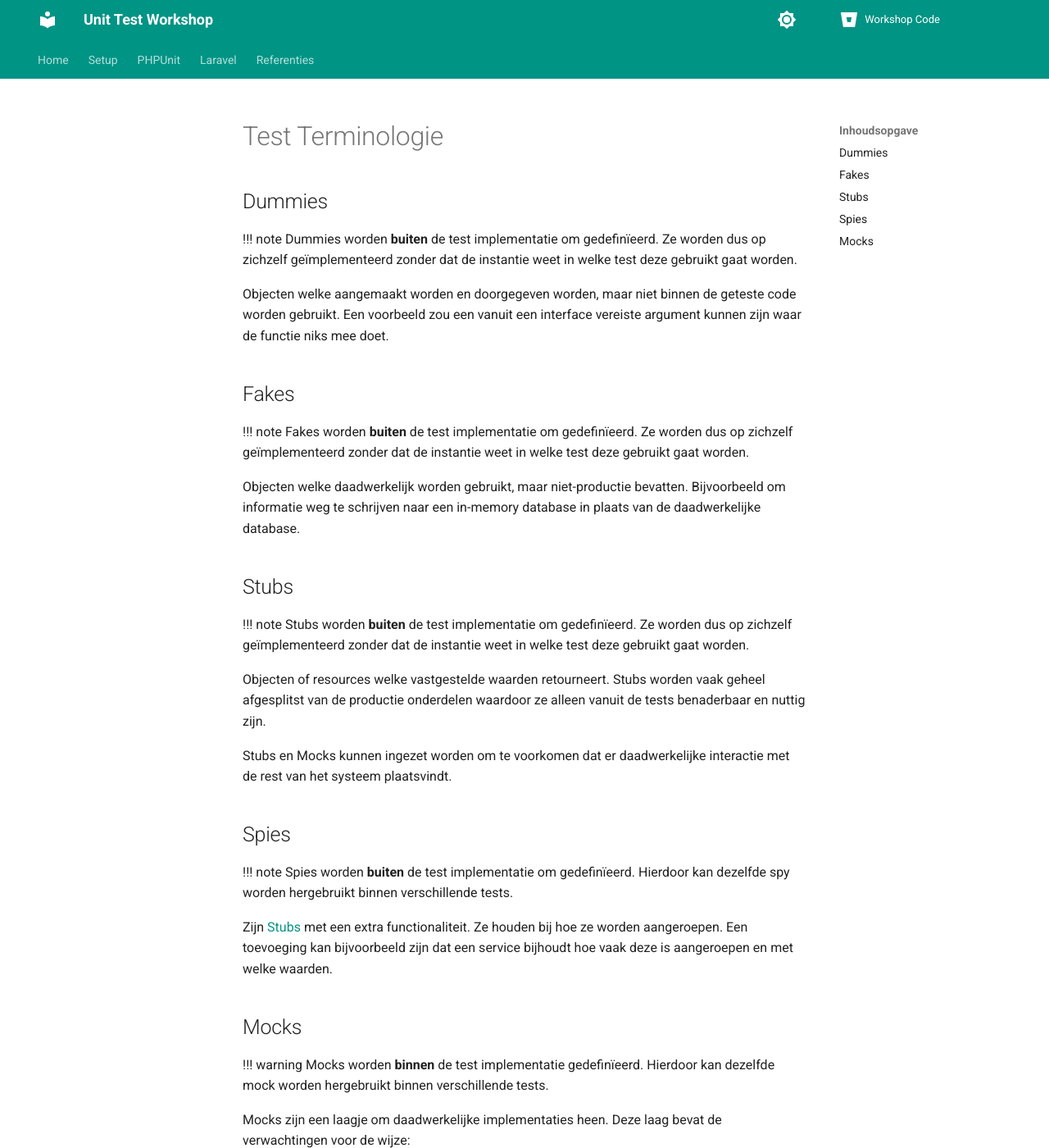
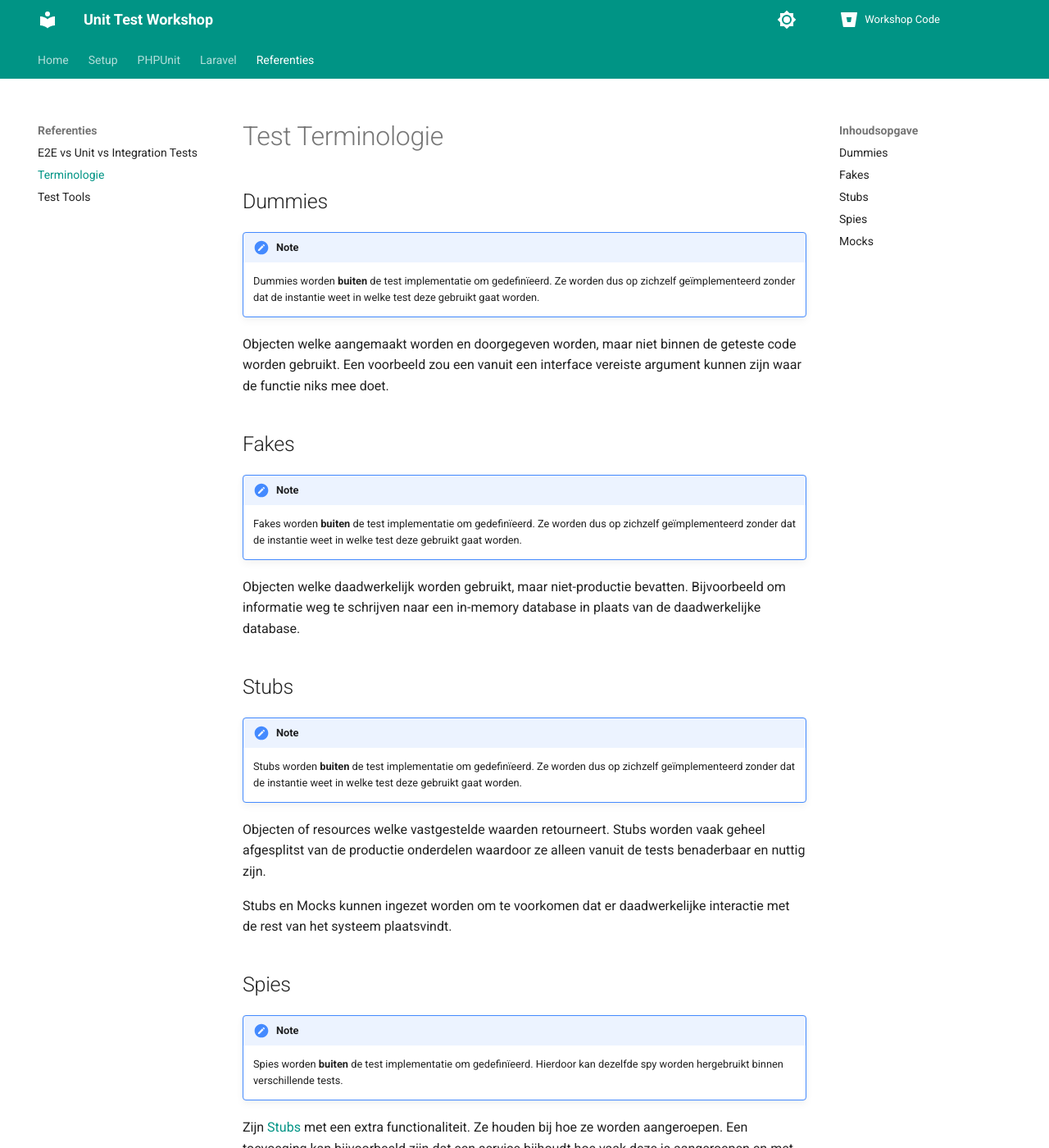
Before and after one commit to wimulkeman/symfony-unit-test-workshop-docs, an MkDocs documentation site: the page built from docs/tabs/Referenties/terminologie.md, in a window 1280 px wide and 1400 px high. Shown: the whole window at 82% size. Built offline with MkDocs 1.6.1 and Material for MkDocs 9.7.7, drawn with Linux system fonts in a browser that asks for light colours.

Commit message:
chore: update navigation
Updating the navigation and remove a useless page.

```diff
--- a/mkdocs.yml
+++ b/mkdocs.yml
@@ -34,6 +34,13 @@ edit_uri: ""
 
 plugins: []
 
+markdown_extensions:
+  - attr_list
+  - md_in_html
+  - admonition
+  - pymdownx.details
+  - pymdownx.superfences
+
 nav:
   - Home: index.md
   - Setup:
@@ -43,6 +50,6 @@ nav:
   - Laravel:
       - Laravel + PHPUnit: tabs/Laravel/testen-binnen-laravel.md
   - Referenties:
-      - Overzicht: tabs/Referenties/index.md
-      - Unit vs Integration: tabs/Referenties/unit-vs-integration-test.md
-      - Tools: tabs/Referenties/tools.md
+      - E2E vs Unit vs Integration Tests: tabs/Referenties/e2e-vs-unit-vs-integration-test.md
+      - Terminologie: tabs/Referenties/terminologie.md
+      - Test Tools: tabs/Referenties/tools.md
```
Also changed, not shown: docs/tabs/Referenties/index.md (deleted, +0 -2 lines).
